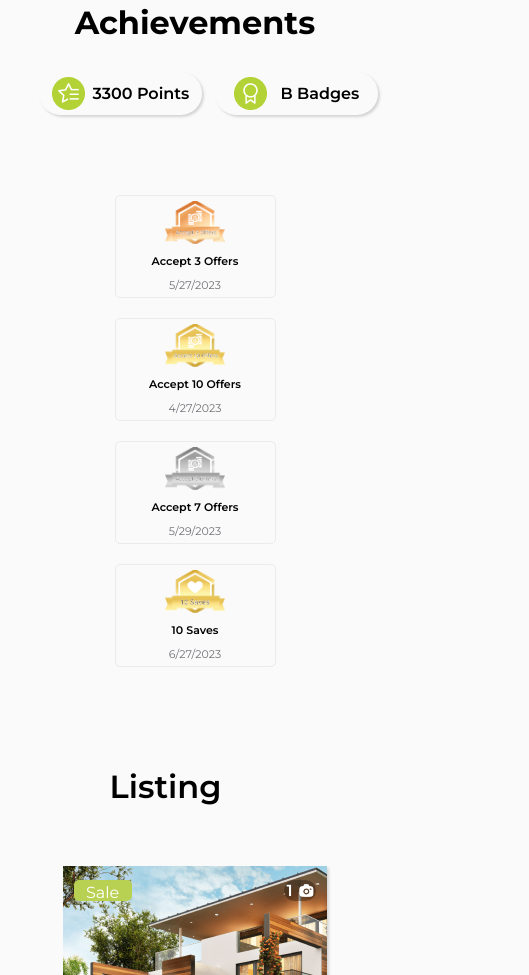
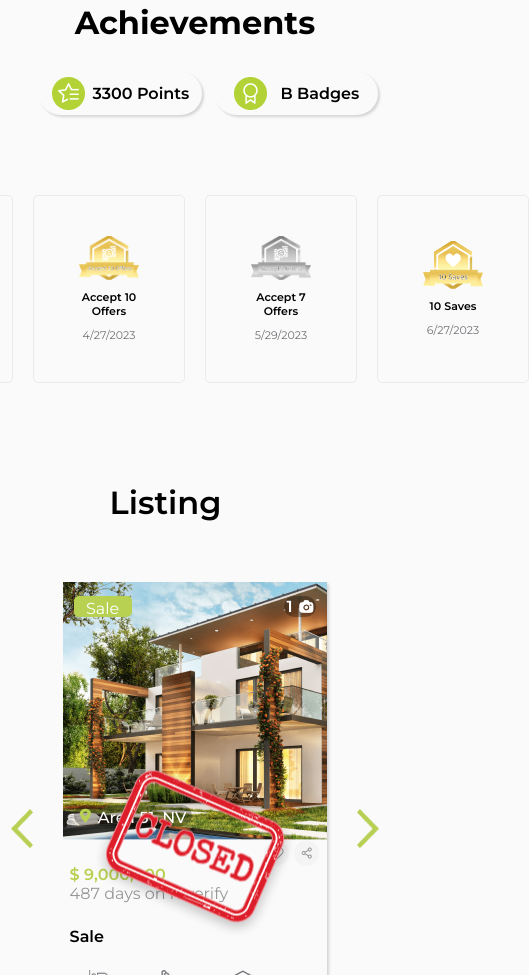
Before and after one commit to karim-optimum/FrontEndTask, a plain HTML site: page index.html in a window 390 px wide. Shown: the part 1211-2186 px from the top of the page, 529 px wide, since content can reach past the window. Drawn offline with Linux system fonts and the light colour scheme; files whose address does not match are found by name.

Commit message:
working on responsivness

```diff
--- a/achievement.css
+++ b/achievement.css
@@ -32,7 +32,6 @@
 }
 
 .achievments{
-  flex-wrap: wrap;
   gap: 20px;
   justify-content: center;
 }
@@ -75,17 +74,46 @@
 
 @media (max-width: 1220px) {
   .achievement-text{
-    /* font-size: 14px; */
+    font-size: 14px;
   }
-    .achievment img{
-    height: 43px;
-    width: 30px;
+
+  /* .achievment{
+    width: 200px;
+  } */
+}
+
+@media (max-width: 940px) {
+  .achievments-section{
+    width: 80%;
+    margin: 0 auto;
+  }
+
+    .achievments{
+    width: 80%;
+    /* gap: 0 15px 0 0; */
+    margin: 0 auto;
+  }
+
+  .achievment{
+    height: 188px;
+    width: 260px;
+    font-size: 12px;
+    margin-top: 20px;
+  }
+
+  .achievment img{
+    height: 80px;
+    width: 100px;
+  }
+
+  .achievement-text{
+    font-size: 11px;
   }
 }
 
 
 
-@media (max-width: 755px) {
+@media (max-width: 840px) {
 
   .achievments-section{
     width: 80%;
@@ -118,7 +146,7 @@
   }
 
   .achievment img{
-    height: 43px;
+    height: 60px;
     width: 60px;
   }
 
@@ -127,19 +155,18 @@
   }
 }
 
-@media (max-width: 500px) {
-  .achievment{
-    font-size: 11px;
-    width: 189px;
-  }
+@media (max-width: 687px) {
+
+
+
 }
 
-  @media (max-width: 500px) {
+  /* @media (max-width: 687px) {
   .achievment{
     font-size: 11px;
     width: 161px;
     padding: 5px;
   }
-}
+}*/
 
 /* ----------------- end of media query ----------------- */
```
